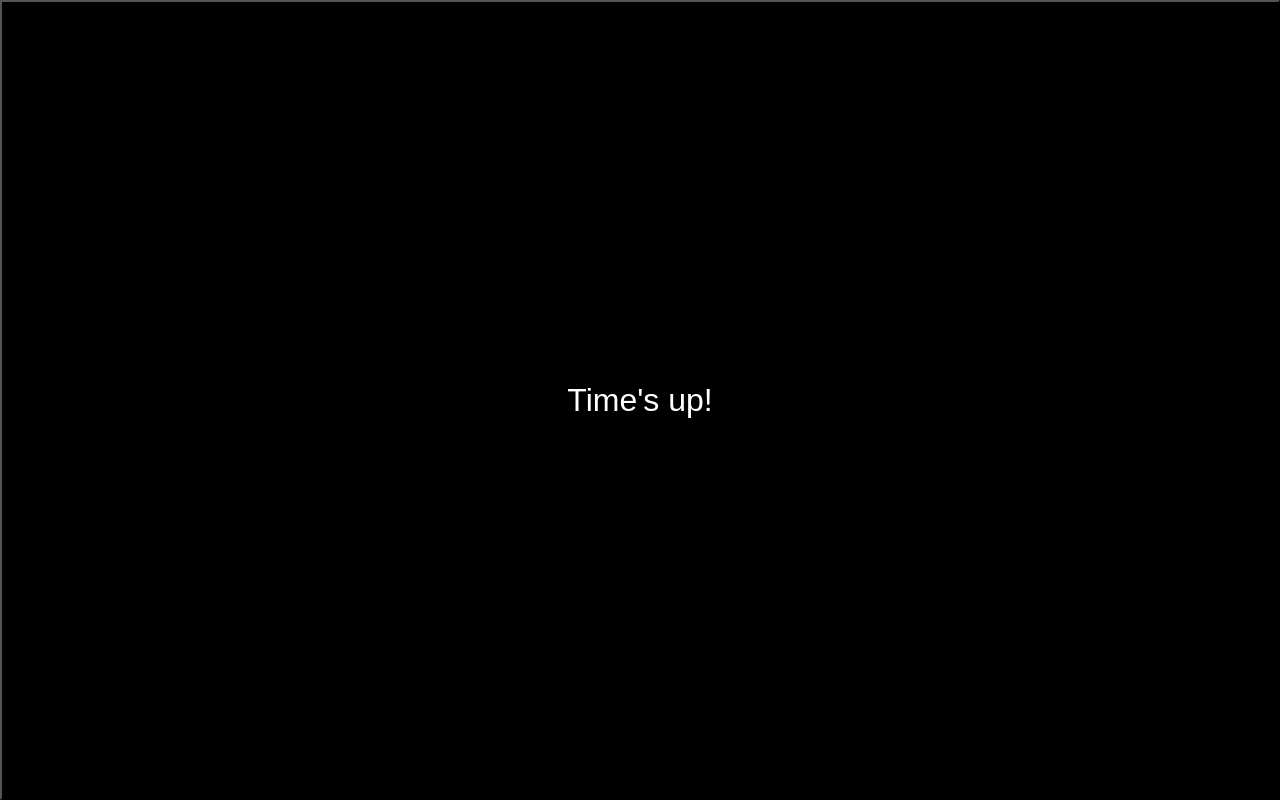
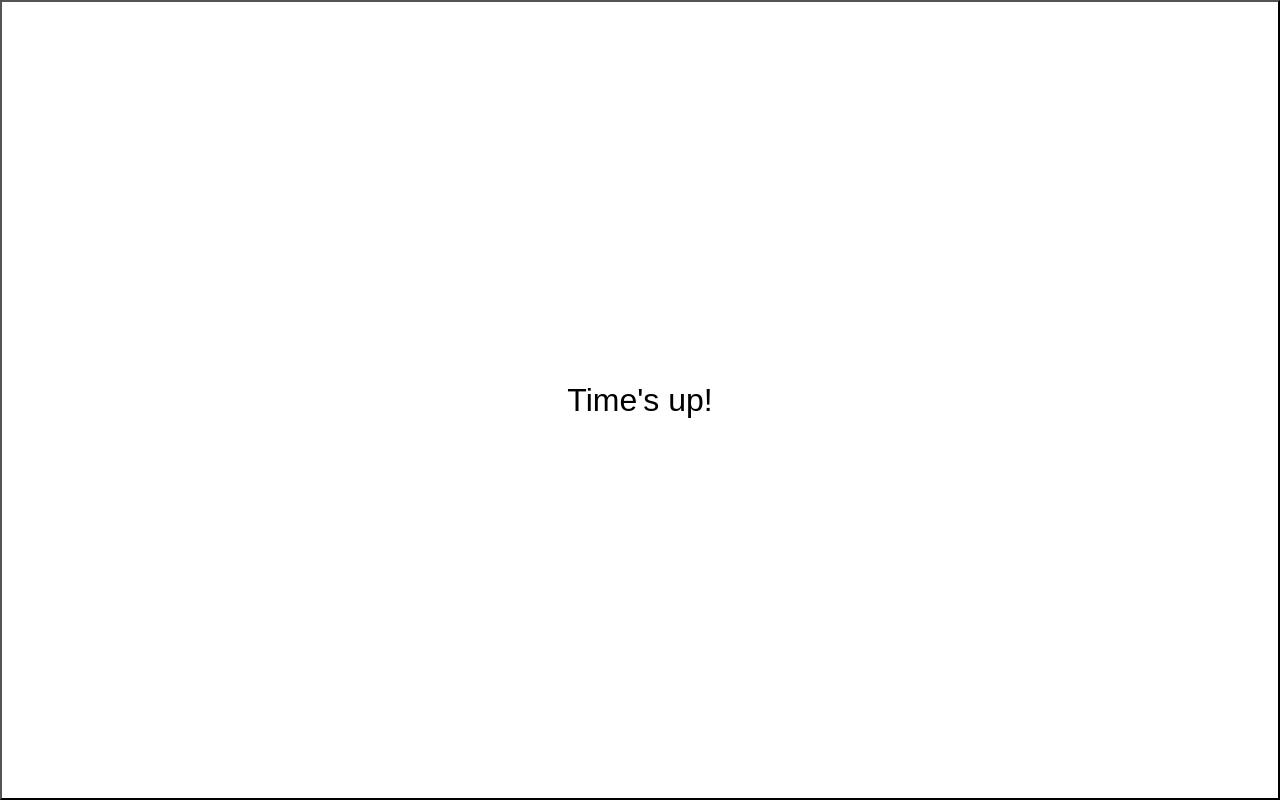
Before and after one commit to Yo-2/little-tools, a SvelteKit app: page /countdownTimer in a window 1280 px wide. Built offline with nearby package versions, Linux system fonts and the light colour scheme.

Commit message:
change the default bgColor & textColor

```diff
--- a/src/routes/clock/+page.svelte
+++ b/src/routes/clock/+page.svelte
@@ -20,9 +20,9 @@
 		clearInterval(timerId);
 	});
 
-	const bgStyle = 'background-color: ' + (data.bgColor || data.bgColorHex || 'black');
+	const bgStyle = 'background-color: ' + (data.bgColor || data.bgColorHex || 'rgba(0,0,0,0)');
 	const clockStyle =
-		'color: ' + (data.textColor || 'white') + ';' + 'font-size: ' + (data.fontSize || '2rem');
+		'color: ' + (data.textColor || '#000000') + ';' + 'font-size: ' + (data.fontSize || '2rem');
 </script>
 
 <div class="clock-container" style={bgStyle}>
--- a/src/routes/countdownTimer/+page.svelte
+++ b/src/routes/countdownTimer/+page.svelte
@@ -74,9 +74,9 @@
 		clearInterval(timerId);
 	});
 
-	const bgStyle = 'background-color: ' + (data.bgColor || data.bgColorHex || 'black');
+	const bgStyle = 'background-color: ' + (data.bgColor || data.bgColorHex || 'rgba(0,0,0,0)');
 	const clockStyle =
-		'color: ' + (data.textColor || 'white') + ';' + 'font-size: ' + (data.fontSize || '2rem');
+		'color: ' + (data.textColor || '#000000') + ';' + 'font-size: ' + (data.fontSize || '2rem');
 </script>
 
 <button class="countdown-timer-container" style={bgStyle} onclick={playOrPause} ondblclick={reset}>
```
